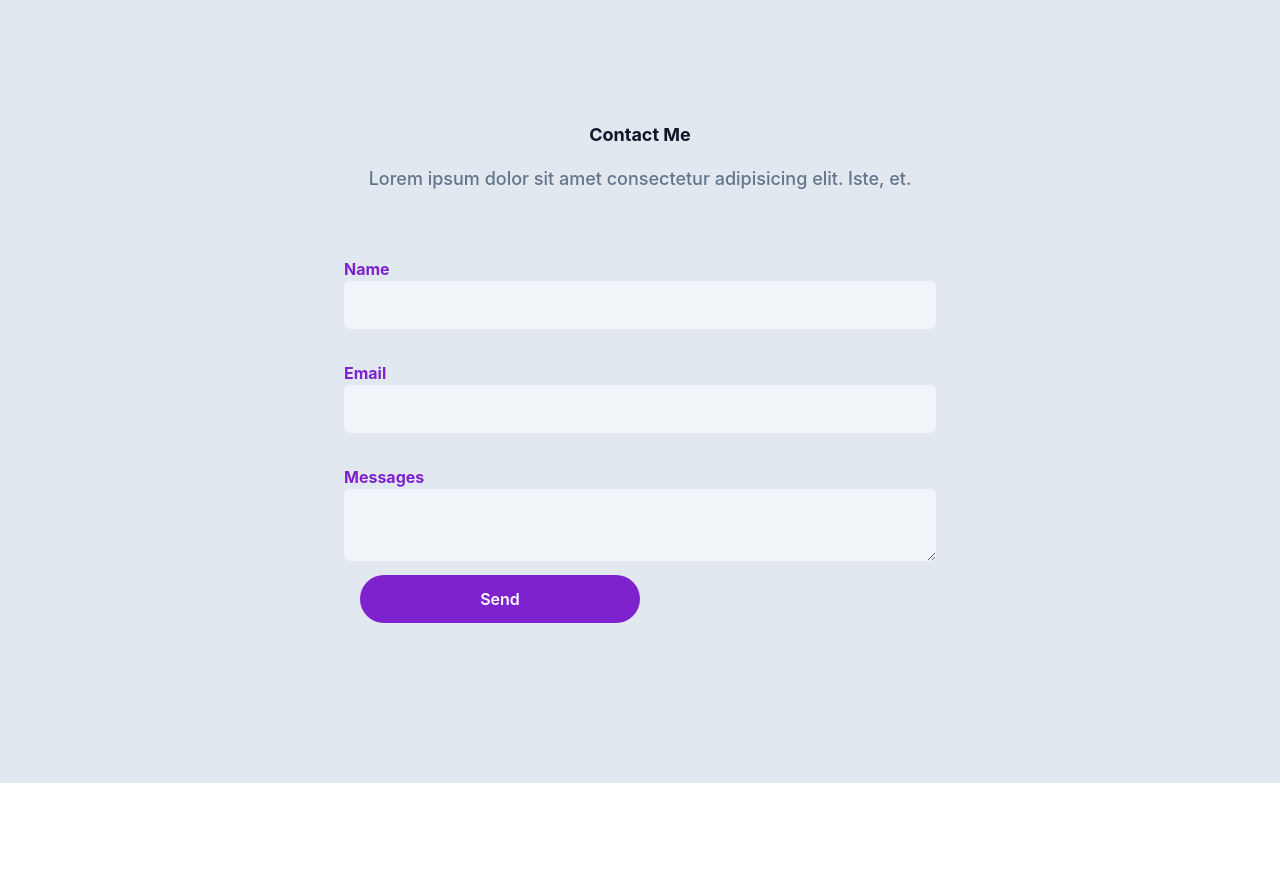
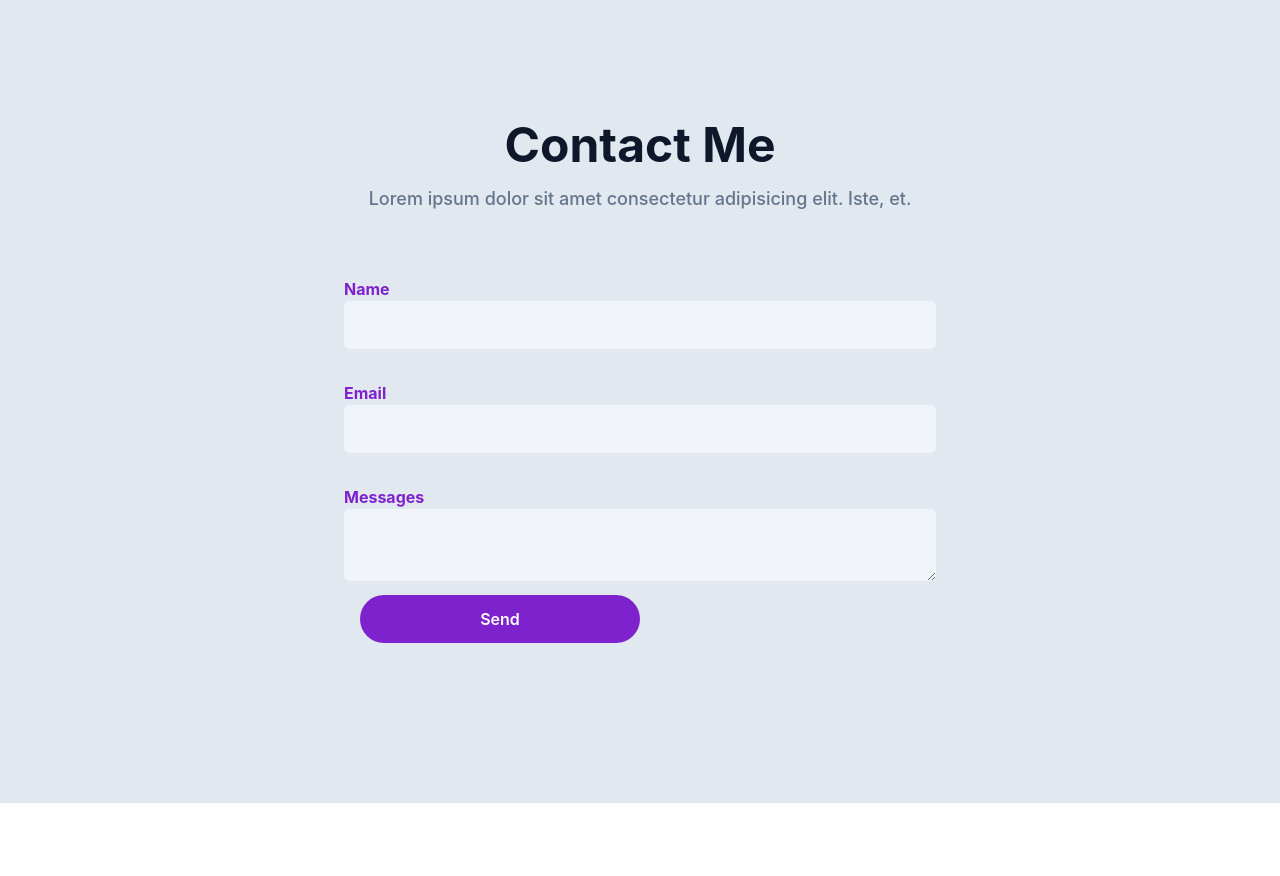
Before and after one commit to EnbiesFrancoeur/portfolio-tailwind-css, a website: page index.html in a window 1280 px wide. Shown: the part 4200-5076 px from the top of the page. Drawn offline with Linux system fonts and the light colour scheme.

Commit message:
Update index.html

```diff
--- a/index.html
+++ b/index.html
@@ -401,6 +401,7 @@
                         </div>
                     </div>
                 </div>
+            </div>
         </div>
     </section>
     <!--------------------- Blog End ---------------------------->
@@ -410,7 +411,7 @@
         <div class="container">
             <div class="w-full px-4">
                 <div class="max-w-xl mx-auto text-center mb-16">
-                    <h2 class="font-bold text-dark dark:text-white text-3xl mb-4 sm:text-4xl lg:text-lg">Contact Me
+                    <h2 class="font-bold text-dark dark:text-white text-3xl mb-4 md:text-4xl lg:text-5xl">Contact Me
                     </h2>
 
                     <p class="font-medium text-md text-secondary md:text-lg">Lorem ipsum dolor sit amet consectetur
```
